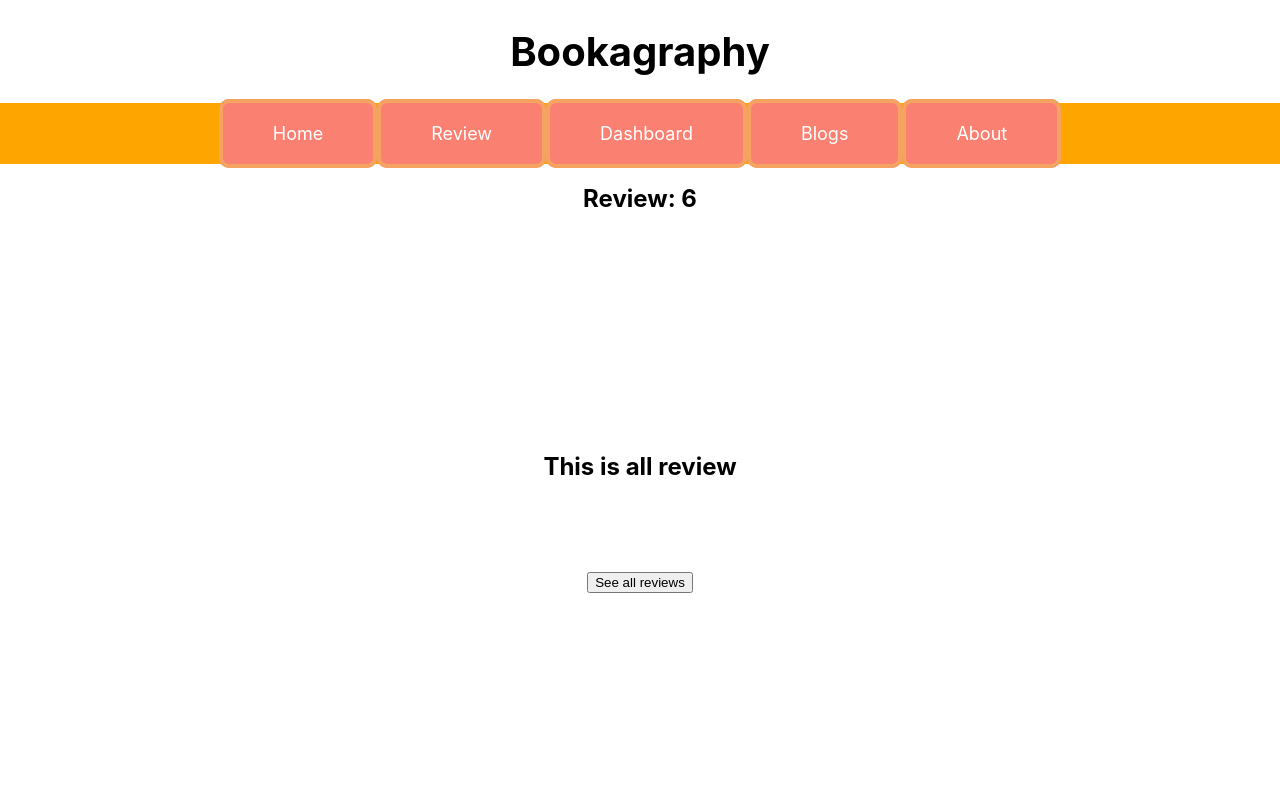
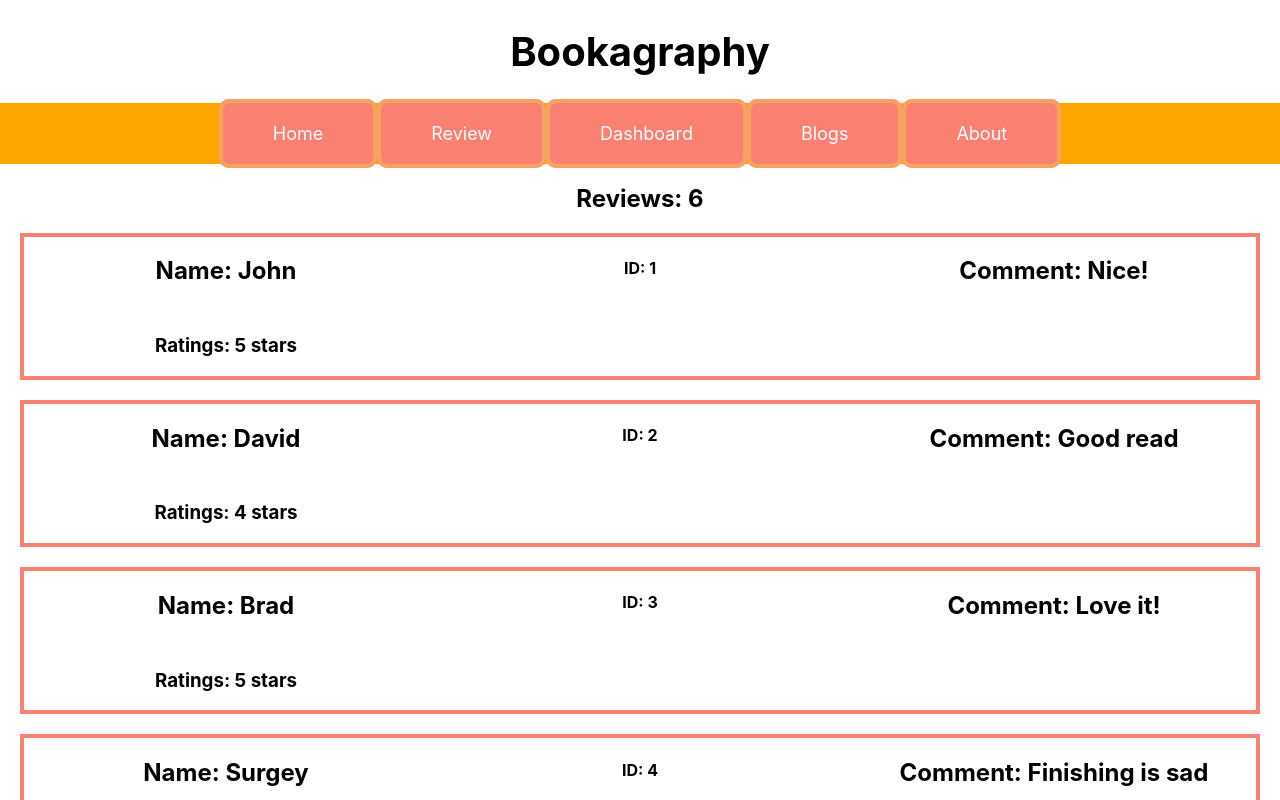
Before and after one commit to Ohi20/PH-9th-Assignment, a React (Create React App) app: page /review in a window 1280 px wide. Shown: the top 800 px of the page. Built offline with nearby package versions, Linux system fonts and the light colour scheme.

Commit message:
reviewadded

```diff
--- a/src/Components/Review/Review.js
+++ b/src/Components/Review/Review.js
@@ -1,8 +1,5 @@
-
-
-// import reviewHook from '../Hooks/ReviewHook';
-
 import useReview from "../hook/customhook";
+import ReviewCart from "../ReviewCart/ReviewCart";
 
 const Review = () => {
      const [reviews, setReviews] = useReview();
@@ -10,13 +7,13 @@ const Review = () => {
 
     return (
         <div>
-            <h2>Review: {reviews.length}</h2>
+            <h2>Reviews: {reviews.length}</h2>
             <div>
                 <div>
                     {
-                        // reviews.map(review=> <ReviewHome
-                        // key={reviews.id}
-                        // review={review}></ReviewHome>)
+                        reviews.map(review=> <ReviewCart
+                        key={review.id}
+                        review={review}></ReviewCart>)
                     }
                 </div>
                 <div>
--- /dev/null
+++ b/src/Components/ReviewCart/ReviewCart.css
@@ -0,0 +1,9 @@
+.reviewbox{
+    border: 4px solid salmon;
+    margin: 20px;
+}
+.reviewcart{
+    display:grid;
+    grid-template-columns: repeat(3,1fr);
+    grid-gap: 10px;
+}
--- /dev/null
+++ b/src/Components/ReviewCart/ReviewCart.js
@@ -0,0 +1,19 @@
+import React from 'react';
+import "./ReviewCart.css";
+
+const ReviewCart = (props) => {
+    const {name,id,comment,ratings} = props.review;
+    return (
+        <div className='reviewbox'>
+            <div className='reviewcart'>
+            <h2>Name: {name}</h2>
+            <h4>ID: {id}</h4>
+            <h2>Comment: {comment}</h2>
+            <h3>Ratings: {ratings} stars</h3>
+            </div>
+
+        </div>
+    );
+};
+
+export default ReviewCart;
```
